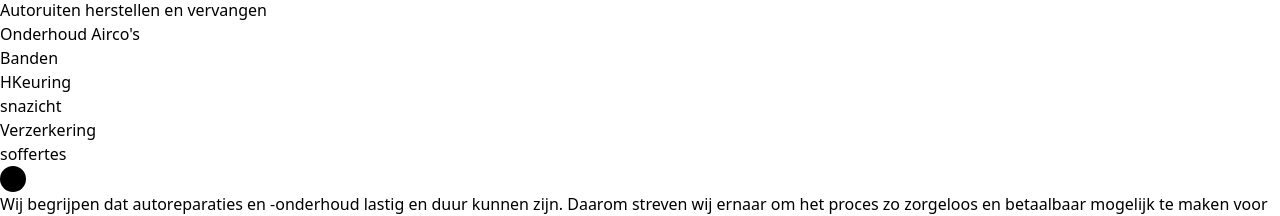
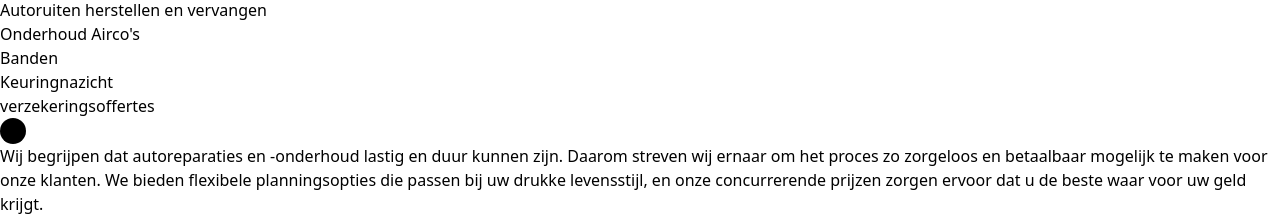
Before and after one commit to TimiMaliki/auto-repair, a React (Vite) app: page / in a window 1280 px wide. Shown: the part 697-913 px from the top of the page. Built offline with nearby package versions, Linux system fonts and the light colour scheme.

Commit message:
title of doc

```diff
--- a/src/components/Service.jsx
+++ b/src/components/Service.jsx
@@ -57,11 +57,11 @@ const Service = () => {
           </div>
 
           <div className="card-one  w-full  text-center p-10 mb-2  lg:p-20 border border-black rounded-lg shadow-lg"  data-aos="zoom-in">
-            <h2 className="text-3xl font-semibold">HKeuring<br />snazicht</h2>
+            <h2 className="text-3xl font-semibold">Keuringnazicht</h2>
           </div>
 
           <div className="card-one  w-full  text-center p-10 lg:p-20  border border-black rounded-lg shadow-lg"  data-aos="zoom-in">
-            <h2 className="text-3xl font-semibold">Verzerkering<br />soffertes</h2>
+            <h2 className="text-3xl font-semibold">verzekeringsoffertes</h2>
           {/* </div> */}
         </div>
       </div>
```
